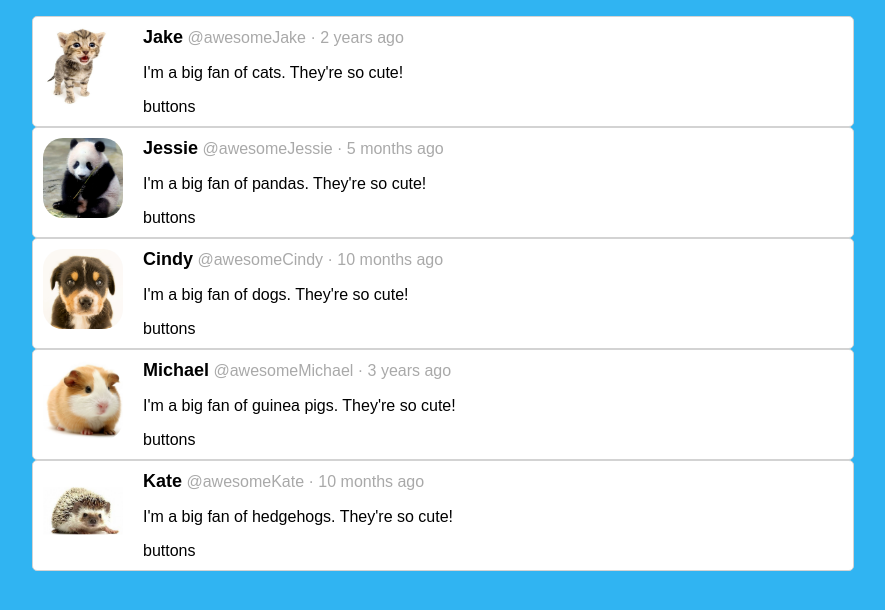
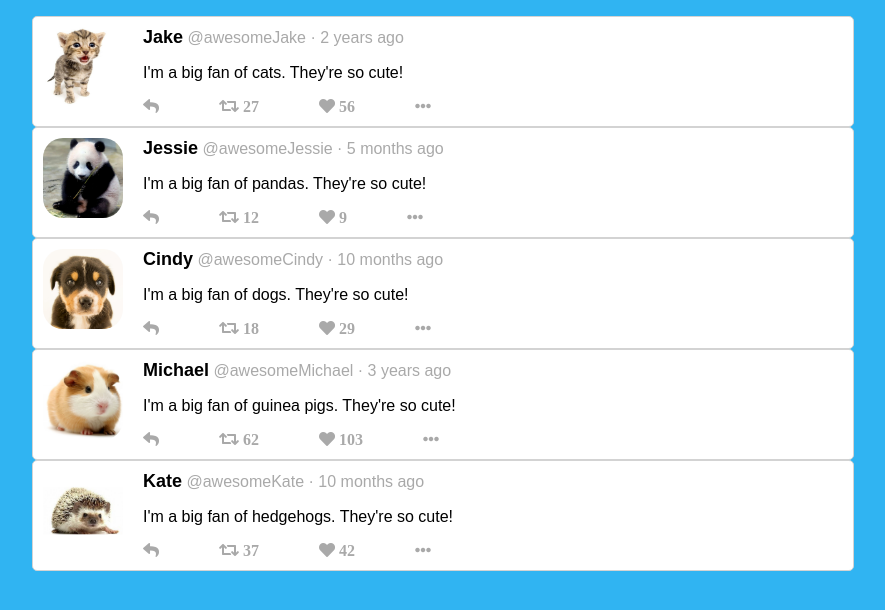
Before and after one commit to mavisluan/tweet, a React (Create React App) app: page / in a window 1280 px wide. Shown: the top 610 px of the page, without its empty margins (8-893 px from the left). Built offline with nearby package versions, Linux system fonts and the light colour scheme.

Commit message:
style the page

```diff
--- a/src/App.css
+++ b/src/App.css
@@ -24,3 +24,7 @@ body {
 li {
   list-style: none;
 }
+
+i {
+  padding-right: 60px;
+}
--- a/src/Card.js
+++ b/src/Card.js
@@ -1,6 +1,8 @@
 import React from 'react'
 import Time from './Time'
-const Card = ({ item: { id, userName, avatar, handleName, message, timeStamp, retweet, like} }) => (
+import Buttons from './Buttons'
+
+const Card = ({ item: { userName, avatar, handleName, message, timeStamp, retweet, like} }) => (
     <div className='card'>
     <img className='card-avatar' src={avatar} height='80px' width='80px' alt={userName}/>
       <div className='card-info'>
@@ -8,7 +10,9 @@ const Card = ({ item: { id, userName, avatar, handleName, message, timeStamp, re
         <span> @{handleName}</span>
         <Time time={timeStamp} />
         <p>{message}</p>
-        <div className='card-buttons'>buttons</div>
+        <div className='card-buttons'>
+            <Buttons retweet={retweet} like={like}/>
+        </div>
       </div>
     </div>
   )
```
